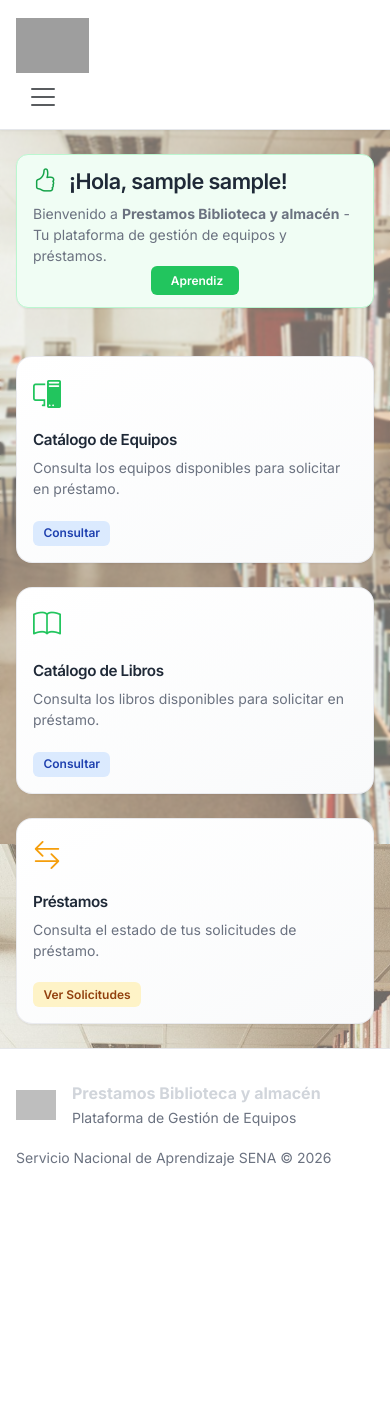
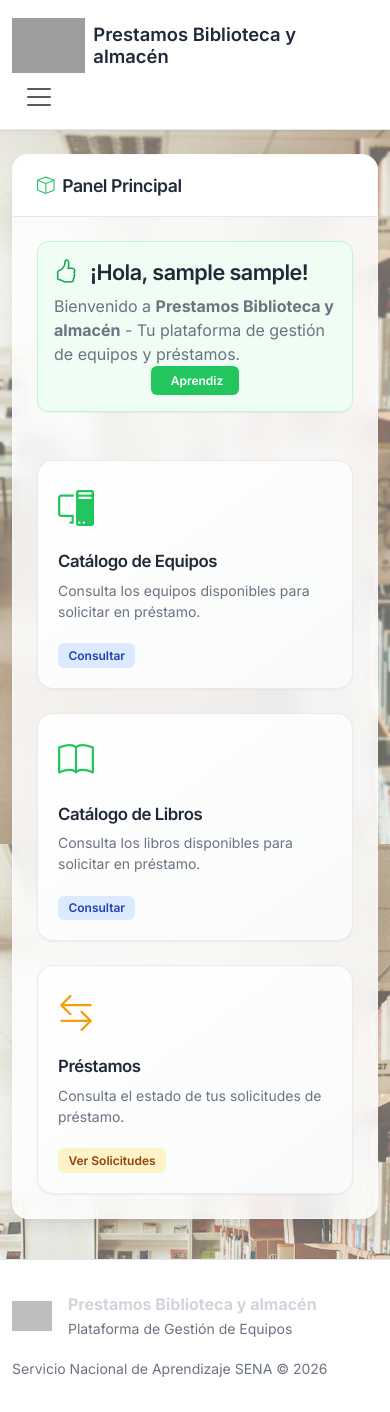
Before and after one commit to miller-0509/Proyecto_gestion_biblioteca, a Flask app: page /dashboard in a window 390 px wide. Before the commit the page ends 1166 px from the top, so only its background shows below. Run offline with Flask 3, Linux system fonts and the light colour scheme; the visitor is signed in with stand-in values (Sample User, id 1); some libraries are stand-ins or nearby versions; grey boxes are pictures that could not be loaded.

Commit message:
Revert "Actualización diseño responsive"
This reverts commit 51b6acb47ffc7984263bbdf486c9a56d34e364fc.

```diff
--- a/app/static/sena-style.css
+++ b/app/static/sena-style.css
@@ -781,175 +781,18 @@ code {
 }
 
 /* ---- RESPONSIVE ---- */
-
-/* Large tablets & below (≤992px) */
-@media (max-width: 991.98px) {
-  .container-sena {
-    max-width: 100%;
-  }
-
-  /* Navbar brand text: shorten on tablets */
-  .navbar-brand span {
-    font-size: 0.9rem;
-    max-width: 220px;
-    overflow: hidden;
-    white-space: nowrap;
-    text-overflow: ellipsis;
-    display: inline-block;
-  }
-
-  /* Tables: allow scrolling instead of overflow */
-  .table-responsive {
-    overflow-x: auto;
-    -webkit-overflow-scrolling: touch;
-  }
-
-  /* Give action columns more breathing room */
-  .table th,
-  .table td {
-    white-space: nowrap;
-  }
-}
-
-/* Tablets & below (≤768px) */
-@media (max-width: 767.98px) {
+@media (max-width: 768px) {
   .login-box {
-    padding: 1.75rem 1.25rem;
-    margin: 0;
-    border-radius: 16px;
+    padding: 1.5rem;
+    margin: 0 1rem;
   }
 
   .card-sena {
     margin-bottom: 1rem;
-    border-radius: 12px;
-  }
-
-  .card-sena-body {
-    padding: 1rem;
   }
 
   .dashboard-card {
     padding: 1.25rem;
-    margin-bottom: 0;
-  }
-
-  /* Stack footer columns */
-  footer .col-md-6:last-child {
-    text-align: left !important;
-    margin-top: 0.5rem;
-  }
-
-  /* Navbar: compact brand */
-  .navbar-brand span {
-    font-size: 0.8rem;
-    max-width: 160px;
-  }
-
-  .sena-logo-img {
-    max-height: 36px;
-  }
-
-  /* Page section headers */
-  .row.mb-4 h2,
-  .row.mb-4 h3 {
-    font-size: 1.15rem;
-  }
-
-  /* Button groups: stack on small screens */
-  .d-md-flex.justify-content-md-between {
-    flex-direction: column;
-    gap: 0.5rem;
-  }
-
-  .d-md-flex.justify-content-md-end {
-    flex-direction: column;
-    align-items: stretch;
-  }
-
-  /* Improved touch targets */
-  .btn {
-    padding: 0.65rem 1rem;
-    min-height: 42px;
-  }
-
-  .btn-sm {
-    min-height: 36px;
-  }
-
-  /* Filter forms: full width inputs */
-  .card-sena .form-control,
-  .card-sena .form-select {
-    font-size: 1rem;
-  }
-
-  /* Pagination: compact */
-  .pagination .page-link {
-    padding: 0.4rem 0.6rem;
-    font-size: 0.85rem;
-  }
-}
-
-/* Mobile (≤575px) */
-@media (max-width: 575.98px) {
-  main {
-    padding-top: 1rem !important;
-    padding-bottom: 1rem !important;
-  }
-
-  .card-sena-header {
-    padding: 1rem;
-  }
-
-  /* Navbar: hide brand text, show only logo */
-  .navbar-brand span {
-    display: none;
-  }
-
-  .sena-logo-img {
-    max-height: 32px;
-  }
-
-  /* Table: hide less important columns on mobile */
-  .table .d-none-mobile {
-    display: none !important;
-  }
-
-
-
-  /* Login: center & full width */
-  .login-box {
-    padding: 1.5rem 1rem;
-    border-radius: 12px;
-  }
-
-  /* Dashboard cards */
-  .dashboard-card {
-    padding: 1rem;
-  }
-
-  .card-icon,
-  .dashboard-card-icon {
-    font-size: 1.75rem;
-  }
-
-  .dashboard-card h4 {
-    font-size: 0.95rem;
-  }
-
-  /* Alert text smaller on mobile */
-  .alert {
-    font-size: 0.875rem;
-    padding: 0.75rem 1rem;
-  }
-
-  /* Modal: full width on mobile */
-  .modal-dialog {
-    margin: 0.5rem;
-  }
-
-  /* Row action buttons: stack */
-  .d-flex.gap-2 {
-    flex-wrap: wrap;
   }
 }
 
--- a/app/templates/base.html
+++ b/app/templates/base.html
@@ -27,20 +27,10 @@
         body {
             display: flex;
             flex-direction: column;
+            background-color: var(--neutral-950);
         }
         main {
             flex: 1;
-        }
-        /* Responsive horizontal padding */
-        @media (max-width: 575.98px) {
-            .container-sena {
-                padding-right: 1rem !important;
-                padding-left: 1rem !important;
-            }
-            main {
-                padding-top: 1rem !important;
-                padding-bottom: 1rem !important;
-            }
         }
     </style>
 </head>
@@ -60,15 +50,29 @@
                 {% if messages %}
                     {% for category, message in messages %}
                         <div class="alert alert-{{ category if category != 'message' else 'info' }} alert-dismissible fade show {% if category == 'success' %}alert-sena{% endif %}" role="alert">
-                            <i class="bi bi-{% if category == 'danger' or category == 'error' %}exclamation-triangle{% elif category == 'warning' %}exclamation-circle{% elif category == 'success' %}check-circle{% else %}info-circle{% endif %} me-2"></i>
+                            <i class="bi bi-info-circle"></i>
                             <span>{{ message }}</span>
-                            <button type="button" class="btn-close" data-bs-dismiss="alert" aria-label="Cerrar"></button>
+                            <button type="button" class="btn-close btn-close-white" data-bs-dismiss="alert" aria-label="Cerrar"></button>
                         </div>
                     {% endfor %}
                 {% endif %}
             {% endwith %}
 
-            {% block content %}{% endblock %}
+            <div class="row justify-content-center">
+                <div class="col-lg-12">
+                    <div class="card-sena">
+                        <div class="card-sena-header">
+                            <h2>
+                                <i class="bi bi-{{ block_icon | default('box') }} me-2"></i>
+                                {% block titulo_card %}{% endblock %}
+                            </h2>
+                        </div>
+                        <div class="card-sena-body">
+                            {% block content %}{% endblock %}
+                        </div>
+                    </div>
+                </div>
+            </div>
         </div>
     </main>
 
```
